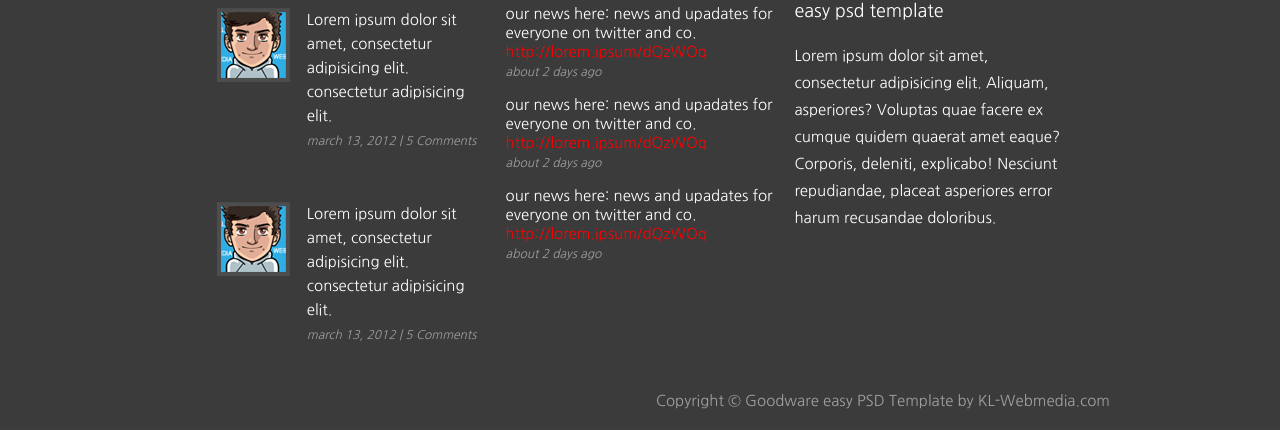
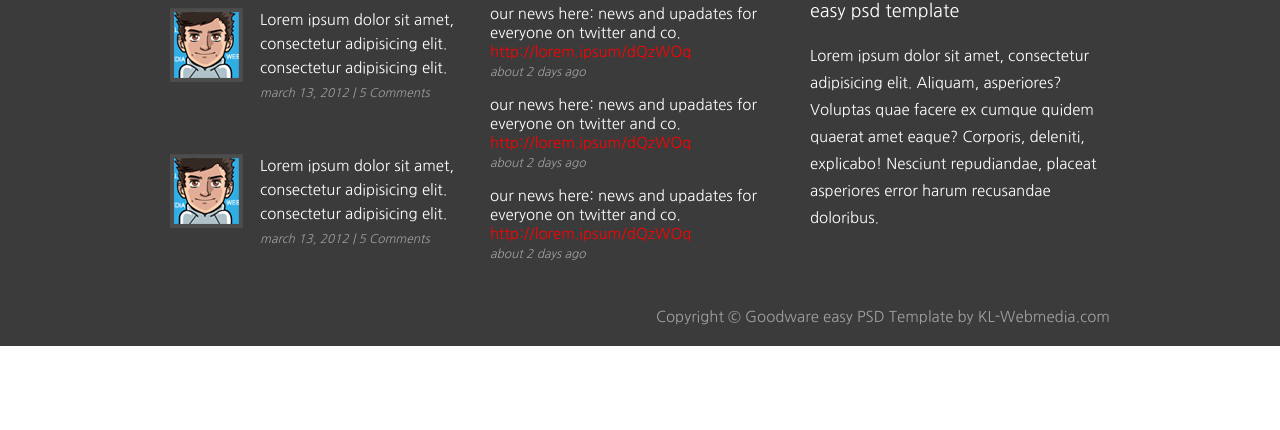
Before and after one commit to Vinglish/Goodware, a plain HTML site: page thirdpage.html in a window 1280 px wide. Shown: the part 1295-1725 px from the top of the page. After the commit the page ends 1641 px from the top, so only its background shows below. Drawn offline with Linux system fonts and the light colour scheme.

Commit message:
Goodware

```diff
--- a/css/fourthpage.css
+++ b/css/fourthpage.css
@@ -92,12 +92,13 @@ footer{
 	padding-top: 20px;
 	color:white;
 	display: flex;
-	justify-content: center
+	justify-content: center;
+	flex-wrap: wrap;
 
 	}
 .firstBlock{
 	margin:10px;
-	width: 21%;
+	width: 300px;
 }
 .firstBlock h3{
 	font-weight: bold;
@@ -117,7 +118,7 @@ footer{
 }
 .secondBlock{
 	margin:10px;
-	width: 21%;
+	width: 300px;
 	text-decoration: none;
 }
 .secondBlock{
@@ -135,7 +136,7 @@ footer{
 
 }
 .thirdBlock{
-	width:21%;
+	width:300px;
 	margin: 10px;
 }
 .thirdBlock h3{
@@ -160,3 +161,9 @@ footer{
 	margin-right: 150px;
 
 }
+
+@media screen and (max-width:740px){
+	nav{
+		display: none;
+	}
+}
--- a/css/secondpage.css
+++ b/css/secondpage.css
@@ -92,12 +92,13 @@ footer{
 	padding-top: 20px;
 	color:white;
 	display: flex;
-	justify-content: center
+	justify-content: center;
+	flex-wrap: wrap;
 
 	}
 .firstBlock{
 	margin:10px;
-	width: 21%;
+	width: 300px;
 }
 .firstBlock h3{
 	font-weight: bold;
@@ -117,7 +118,7 @@ footer{
 }
 .secondBlock{
 	margin:10px;
-	width: 21%;
+	width: 300px;
 	text-decoration: none;
 }
 .secondBlock{
@@ -135,7 +136,7 @@ footer{
 
 }
 .thirdBlock{
-	width:21%;
+	width:300px;
 	margin: 10px;
 }
 .thirdBlock h3{
@@ -160,3 +161,10 @@ footer{
 	margin-right: 150px;
 
 }
+
+
+@media screen and (max-width:740px){
+	nav{
+		display: none;
+	}
+}
--- a/css/thirdpage.css
+++ b/css/thirdpage.css
@@ -95,12 +95,13 @@ footer{
 	padding-top: 20px;
 	color:white;
 	display: flex;
-	justify-content: center
+	justify-content: center;
+	flex-wrap: wrap;
 
 	}
 .firstBlock{
 	margin:10px;
-	width: 21%;
+	width: 300px;
 }
 .firstBlock h3{
 	font-weight: bold;
@@ -120,7 +121,7 @@ footer{
 }
 .secondBlock{
 	margin:10px;
-	width: 21%;
+	width: 300px;
 	text-decoration: none;
 }
 .secondBlock{
@@ -138,7 +139,7 @@ footer{
 
 }
 .thirdBlock{
-	width:21%;
+	width:300px;
 	margin: 10px;
 }
 .thirdBlock h3{
@@ -163,3 +164,8 @@ footer{
 	margin-right: 150px;
 
 }
+@media screen and (max-width:740px){
+	nav{
+		display: none;
+	}
+}
--- a/thirdpage.html
+++ b/thirdpage.html
@@ -1,6 +1,7 @@
 <!DOCTYPE html>
 <html lang="en">
 <head>
+	<meta name="viewport" content="width=device-width, initial-scale=1.0">
 	<link href="https://fonts.googleapis.com/css?family=Nanum+Gothic" rel="stylesheet">
 	<link rel="stylesheet" href="css/thirdpage.css">
 	<meta charset="UTF-8">
```
Also changed, not shown: fourthpage.html (+2 -0 lines), secondpage.html (+1 -0 lines).
